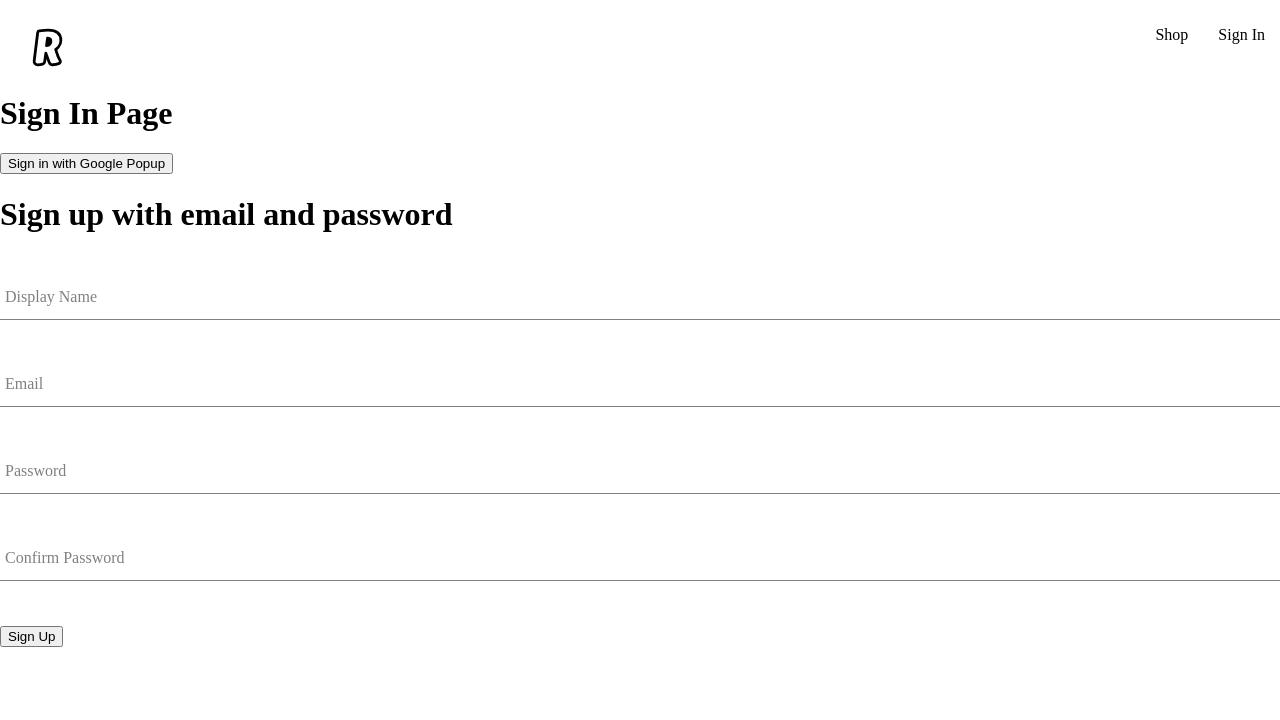
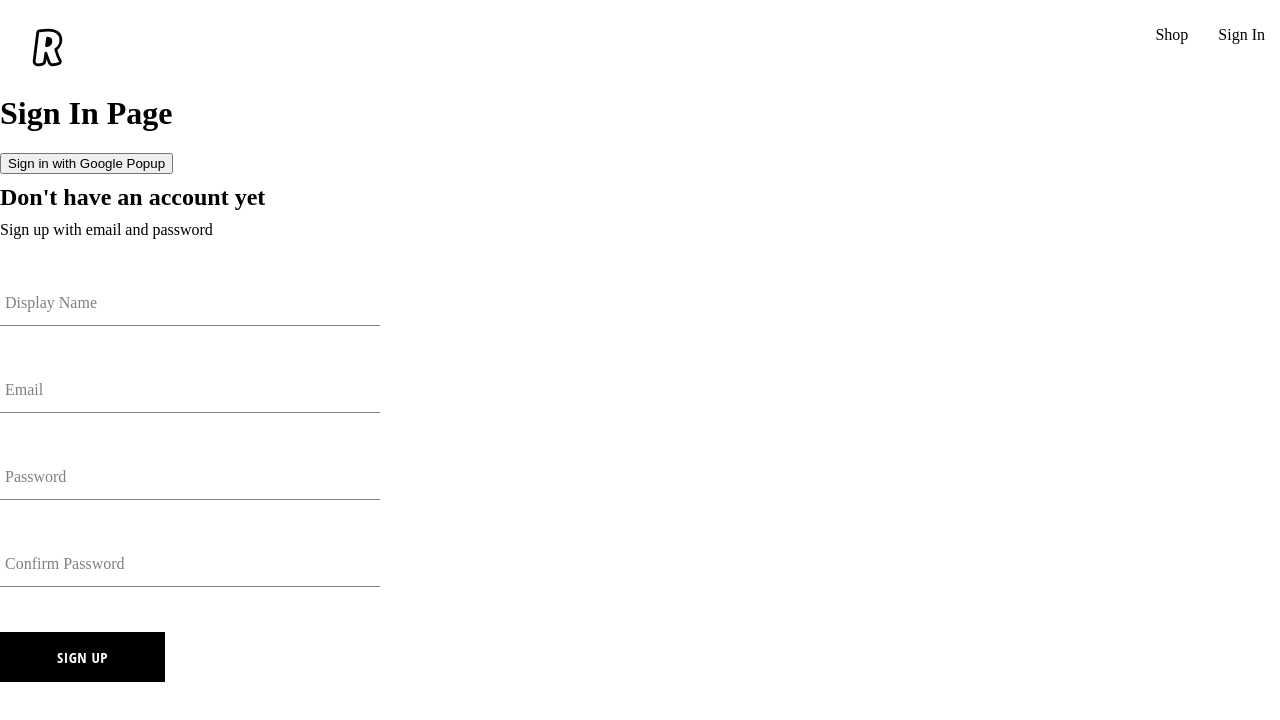
Before and after one commit to cmihaescu/clothing-shop, a React (Create React App) app: page /sign-in in a window 1280 px wide. Shown: the top 720 px of the page. Built offline with nearby package versions, Linux system fonts and the light colour scheme.

Commit message:
added button component

```diff
--- /dev/null
+++ b/src/components/button/button.component.jsx
@@ -0,0 +1,21 @@
+import './button.styles.scss'
+
+const BUTTON_TYPE_CLASSES =
+{
+    google:'google-sign-in',
+    inverted:'inverted'
+};
+
+const Button = ({children,buttonType, ...otherProps}) => {
+
+    return (
+        <button
+            className={`button-container ${BUTTON_TYPE_CLASSES[buttonType]}`}
+            {...otherProps}
+        >
+            {children}
+        </button>
+    )
+}
+
+export default Button
--- /dev/null
+++ b/src/components/button/button.styles.scss
@@ -0,0 +1,46 @@
+.button-container {
+    min-width: 165px;
+    width: auto;
+    height: 50px;
+    letter-spacing: 0.5px;
+    line-height: 50px;
+    padding: 0 35px 0 35px;
+    font-size: 15px;
+    background-color: black;
+    color: white;
+    text-transform: uppercase;
+    font-family: 'Open Sans Condensed';
+    font-weight: bolder;
+    border: none;
+    cursor: pointer;
+    display: flex;
+    justify-content: center;
+
+    &:hover {
+      background-color: white;
+      color: black;
+      border: 1px solid black;
+    }
+
+    &.google-sign-in {
+      background-color: #4285f4;
+      color: white;
+
+      &:hover {
+        background-color: #357ae8;
+        border: none;
+      }
+    }
+
+    &.inverted {
+      background-color: white;
+      color: black;
+      border: 1px solid black;
+
+      &:hover {
+        background-color: black;
+        color: white;
+        border: none;
+      }
+    }
+  }
--- a/src/components/sign-up-form/sign-up-form.component.jsx
+++ b/src/components/sign-up-form/sign-up-form.component.jsx
@@ -1,6 +1,8 @@
 import { useState } from "react"
 import { createAuthUserWithEmailAndPassword, createUserDocumentFromAuth } from "../../utils/firebase.utils"
 import FormInput from "../form-input/form-input.component"
+import Button from "../button/button.component"
+import './sign-up-form.styles.scss'
 
 const defaultFormFields = {
     displayName: '',
@@ -38,8 +40,9 @@
     }
 
     return (
-        <div>
-            <h1> Sign up with email and password</h1>
+        <div className="sign-up-container">
+            <h2>Don't have an account yet </h2>
+            <span> Sign up with email and password</span>
             <form onSubmit={handleSubmit}>
                 <FormInput
                     label="Display Name"
@@ -73,7 +76,7 @@
                     name='confirmPassword'
                     value={confirmPassword}
                 />
-                <button type="submit">Sign Up</button>
+                <Button buttonType={'default'} type="submit">Sign Up</Button>
             </form>
         </div>
     )
--- /dev/null
+++ b/src/components/sign-up-form/sign-up-form.styles.scss
@@ -0,0 +1,9 @@
+.sign-up-container {
+    display: flex;
+    flex-direction: column;
+    width: 380px;
+}
+
+h2 {
+    margin: 10px 0;;
+}
```
